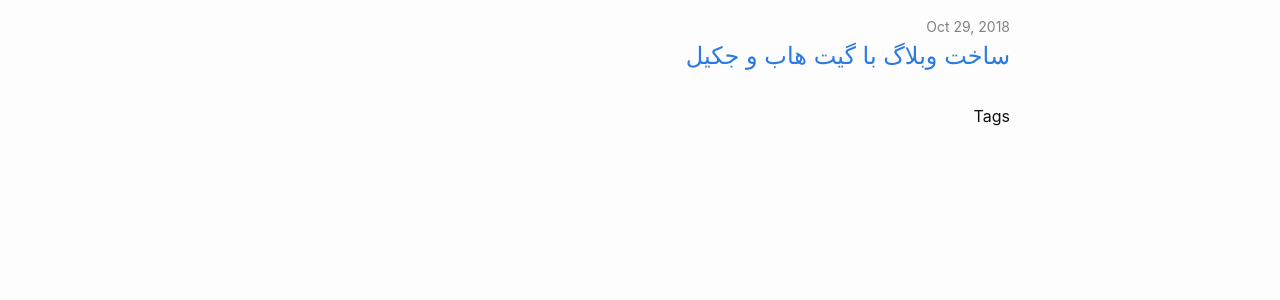
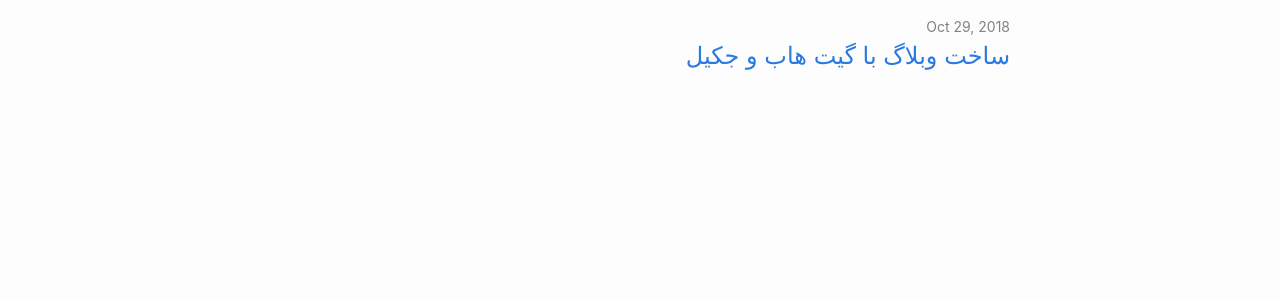
Before and after one commit to BiEffect/BiEffect.github.io, a Jekyll site: the page built from index.md, in a window 1280 px wide. Shown: the part 135-435 px from the top of the page. Built offline with Jekyll 4.4.1, drawn with Linux system fonts in a browser that asks for light colours.

Commit message:
Update home.html

```diff
--- a/_layouts/home.html
+++ b/_layouts/home.html
@@ -28,11 +28,5 @@ layout: default
       {%- endfor -%}
     </ul>
 
-  <h4>Tags</h4>
-
-{% for tag in page.tag %}
-    <a href="/tag/{{ tag }}/">{{ tag }}</a>
-{% endfor %}
-<p />
    {%- endif -%}
 </div>
```
